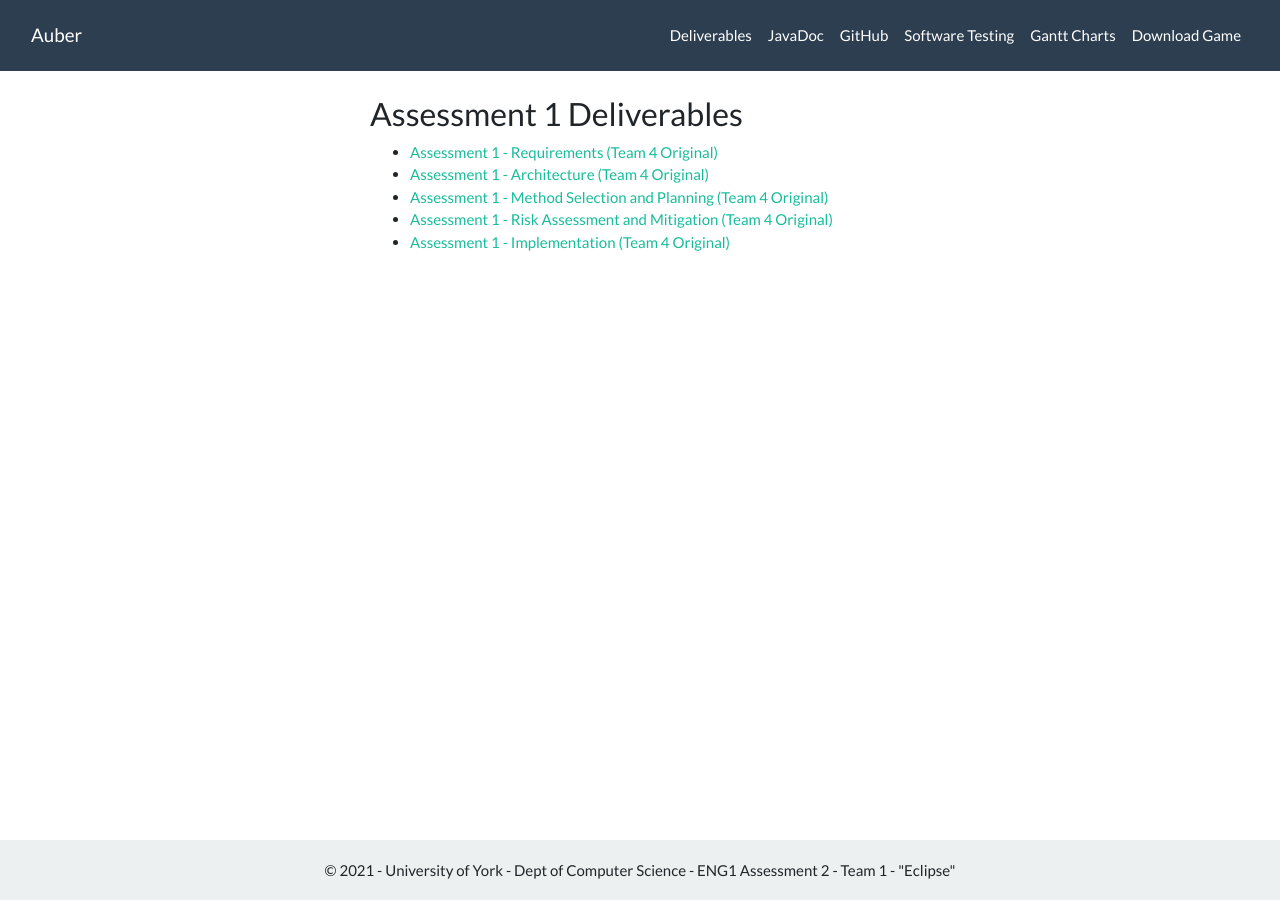
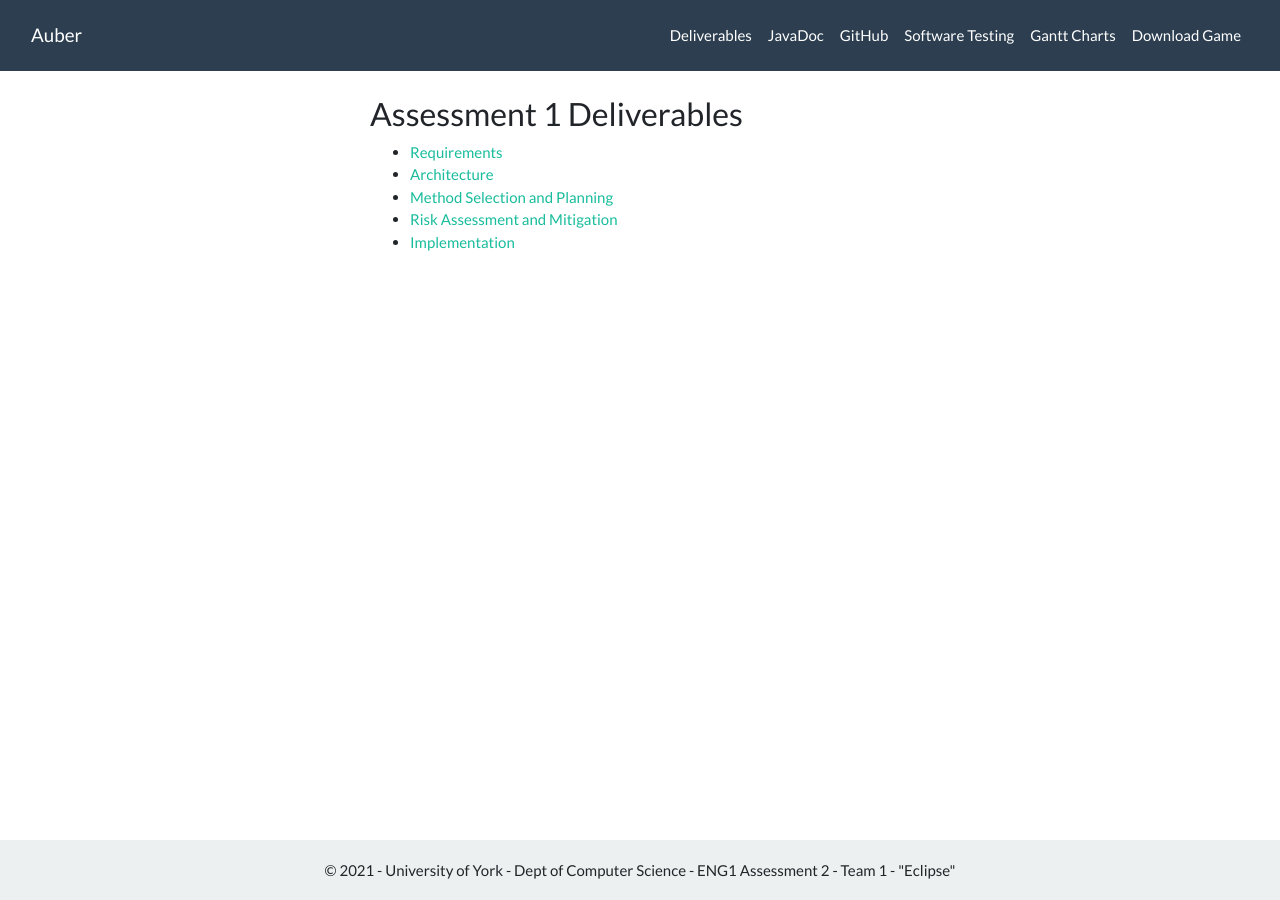
Before and after one commit to ENG1-Eclipse/website2, a Jekyll site: the page built from deliverables-display/Assessment1.html, in a window 1280 px wide. Built offline with Jekyll 4.4.1, drawn with Linux system fonts in a browser that asks for light colours; nearby versions of some CDN libraries.

Commit message:
Update deliverables.yml

```diff
--- a/_data/deliverables.yml
+++ b/_data/deliverables.yml
@@ -1,14 +1,14 @@
-- name: Assessment 1 - Requirements (Team 4 Original)
+- name: Requirements
   file: "/assets/files/Req1.pdf"
 
-- name: Assessment 1 - Architecture (Team 4 Original)
+- name: Architecture
   file: "/assets/files/Arch1.pdf"
 
-- name: Assessment 1 - Method Selection and Planning (Team 4 Original)
+- name: Method Selection and Planning
   file: "/assets/files/Plan1.pdf"
 
-- name: Assessment 1 - Risk Assessment and Mitigation (Team 4 Original)
+- name: Risk Assessment and Mitigation
   file: "/assets/files/Risk1.pdf"
 
-- name: Assessment 1 - Implementation (Team 4 Original)
+- name: Implementation
   file: "/assets/files/Impl1.pdf"
```
